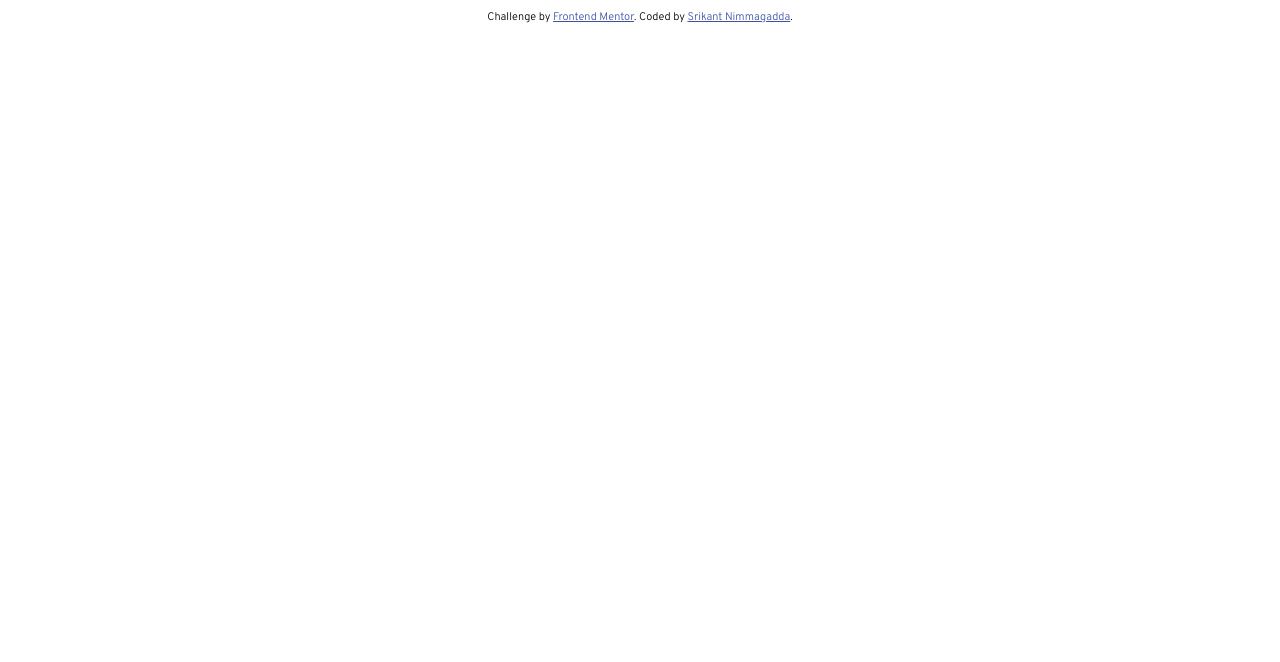
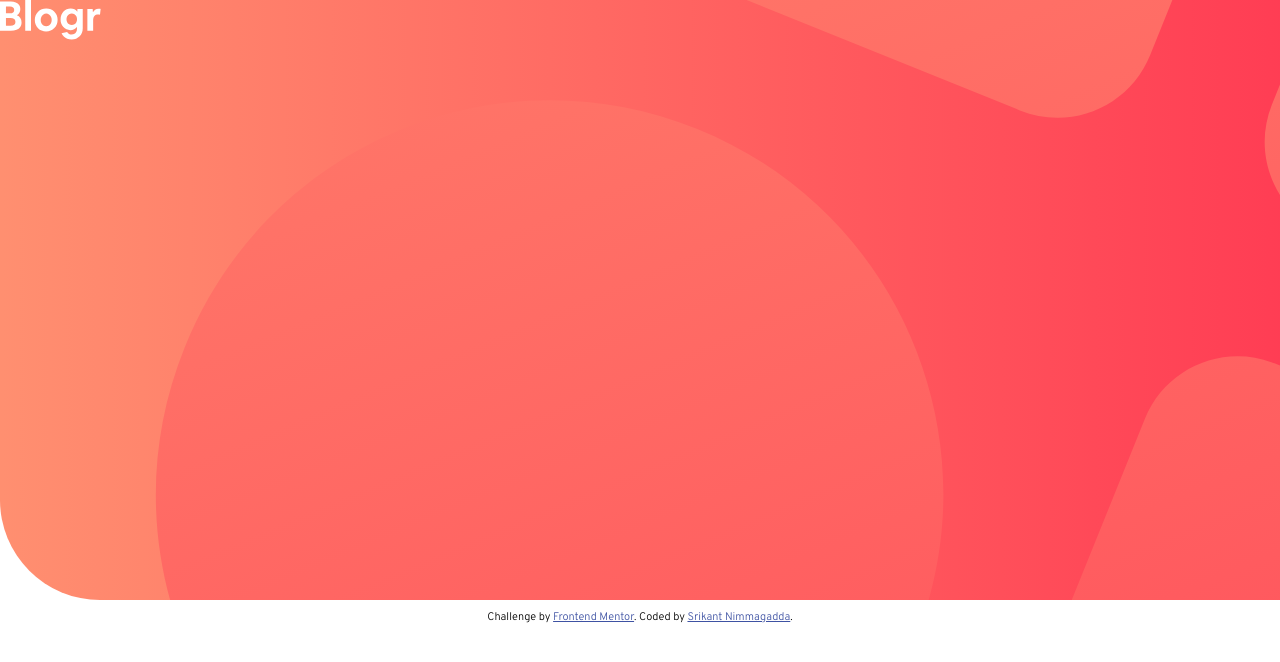
Before and after one commit to srikant-n/fm-blogr-landing-page, a React app: page / in a window 1280 px wide. Shown: the top 662 px of the page. Built offline with nearby package versions, Linux system fonts and the light colour scheme.

Commit message:
Change SVG Loader to work for url and component. Start Intro component

```diff
--- a/package.json
+++ b/package.json
@@ -12,13 +12,14 @@
     "@babel/core": "^7.13.10",
     "@babel/preset-env": "^7.13.12",
     "@babel/preset-react": "^7.12.13",
+    "@svgr/webpack": "^5.5.0",
     "babel-loader": "^8.2.2",
     "babel-plugin-styled-components": "^1.12.0",
     "css-loader": "^5.1.4",
     "html-webpack-plugin": "^5.3.1",
     "mini-css-extract-plugin": "^1.3.9",
     "style-loader": "^2.0.0",
-    "svg-url-loader": "^7.1.1",
+    "url-loader": "^4.1.1",
     "webpack": "^5.27.2",
     "webpack-cli": "^4.5.0",
     "webpack-dev-server": "^3.11.2"
--- a/src/App.jsx
+++ b/src/App.jsx
@@ -1,6 +1,7 @@
 import React from "react";
 import Footer from "./components/Footer.jsx";
 import styled from "styled-components";
+import Intro from "./components/Intro.jsx";
 
 const StyledApp = styled.div`
   font-family: "Overpass", sans-serif;
@@ -10,6 +11,7 @@ class App extends React.Component {
   render() {
     return (
       <StyledApp>
+        <Intro />
         <Footer />
       </StyledApp>
     );
--- /dev/null
+++ b/src/components/Intro.jsx
@@ -0,0 +1,49 @@
+import React from "react";
+import styled from "styled-components";
+import { Button } from "./commonComponents";
+import {ReactComponent as Logo} from "../../images/logo.svg";
+import bgUrl from "../../images/bg-pattern-intro.svg";
+// require("svg-url-loader!../../images/bg-pattern-intro.svg");
+/**
+ * Filled button based on Button
+ */
+const ButtonFilled = styled(Button)`
+  background-color: white;
+  color: hsl(356, 100%, 66%);
+  :hover {
+     background-color: hsl(355, 100%, 74%);
+     color: white;
+  }
+`;
+
+/**
+* Outline button based on Button
+*/
+const ButtonOutline = styled(Button)`
+  border: 1px solid white;
+  :hover {
+     background-color: white;
+     color: hsl(356, 100%, 66%);
+  }
+`;
+
+const Background = styled.div`
+  background: url(${bgUrl}) -440px -1350px no-repeat, linear-gradient(90deg, hsl(13, 100%, 72%) 0%, hsl(353, 100%, 62%) 100%);
+  /* background: url(${bgUrl}) -440px -1350px no-repeat; */
+  /* background-size: 200%; */
+  width:100%;
+  height: 600px;
+  border-bottom-left-radius: 100px;
+`;
+
+
+class Intro extends React.Component {
+
+    render() {
+        return <Background>
+            <Logo />
+        </Background>;
+    }
+}
+
+export default Intro;
--- a/src/components/commonComponents.js
+++ b/src/components/commonComponents.js
@@ -1,9 +1,4 @@
 import styled from "styled-components";
-
-export const GradientDivRed = styled.div`
-background: hsl(13, 100%, 72%);
-background: linear-gradient(90deg, hsl(13, 100%, 72%) 0%, hsl(353, 100%, 62%) 100%);
-`;
 
 /**
  * Default button, used for login and as base for other buttons
--- /dev/null
+++ b/src/index.css
@@ -0,0 +1,3 @@
+body {
+    margin: 0;
+}
--- a/src/index.js
+++ b/src/index.js
@@ -1,5 +1,6 @@
 import React from "react";
 import ReactDOM from "react-dom";
 import App from "./App.jsx";
+import "./index.css";
 
 ReactDOM.render(<App />, document.getElementById("root"));
--- a/webpack.dev.js
+++ b/webpack.dev.js
@@ -14,11 +14,8 @@ module.exports = {
         use: ["style-loader", { loader: "css-loader", options: { sourceMap: true } }],
       },
       {
-        test: /\.svg/,
-        use: {
-          loader: "svg-url-loader",
-          options: {},
-        }
+        test: /\.svg$/,
+        use: ['@svgr/webpack', 'url-loader'],
       }
     ],
   },
```
Also changed, not shown: webpack.prod.js (+2 -5 lines), 1 other file (tests, documents, lock files or other folders).
